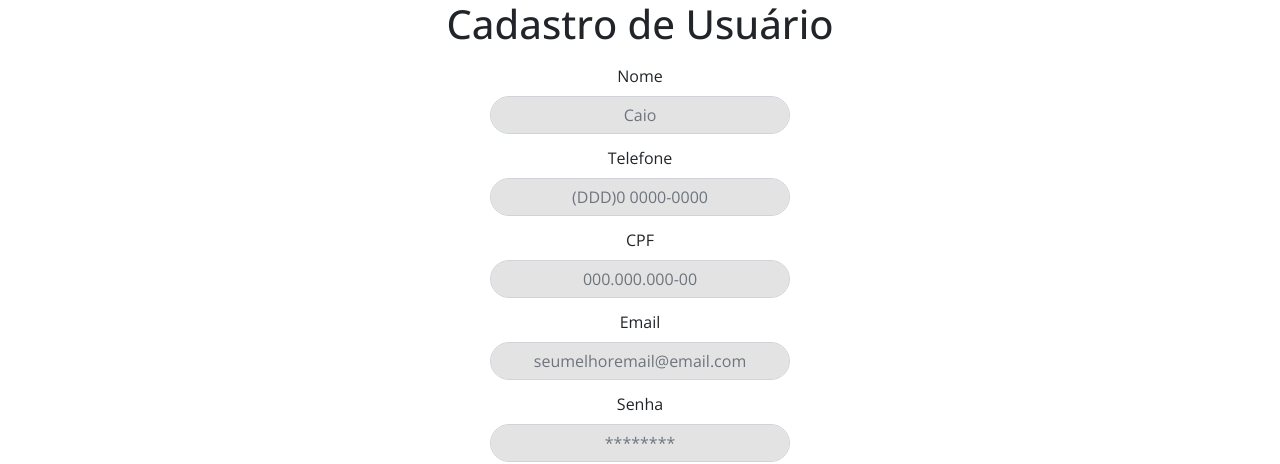
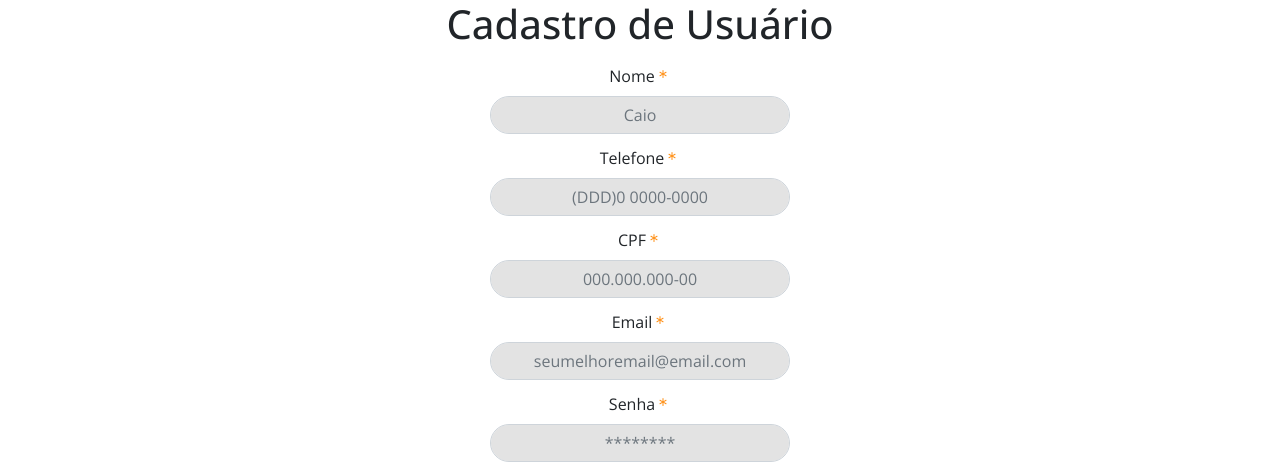
Before and after one commit to luisgomes01/iParking, a React (Vite) app: page /signup in a window 1280 px wide. Shown: the part 177-641 px from the top of the page. Built offline with nearby package versions, Linux system fonts and the light colour scheme.

Commit message:
Add validation and icons to required fields.

```diff
--- a/package.json
+++ b/package.json
@@ -8,6 +8,7 @@
     "preview": "vite preview"
   },
   "dependencies": {
+    "bootstrap-icons": "^1.8.2",
     "dayjs": "^1.11.2",
     "formik": "^2.2.9",
     "react": "^18.0.0",
--- a/src/components/IparkingTextField.jsx
+++ b/src/components/IparkingTextField.jsx
@@ -1,12 +1,15 @@
 import { ErrorMessage, useField } from 'formik'
 import React from 'react'
 
-export const IparkingTextField = ({ label, ...props }) => {
+import { RequiredIcon } from './RequiredIcon'
+
+export const IparkingTextField = ({ label, required, ...props }) => {
   const [field, meta] = useField(props)
   return (
     <>
       <label className="form-label mt-2" htmlFor={field.name}>
         {label}
+        {required && <RequiredIcon />}
       </label>
 
       <input
--- /dev/null
+++ b/src/components/RequiredIcon.jsx
@@ -0,0 +1,16 @@
+import React from 'react'
+
+export const RequiredIcon = () => {
+  return (
+    <svg
+      xmlns="http://www.w3.org/2000/svg"
+      width="16"
+      height="16"
+      fill="#ff9017"
+      className="bi bi-asterisk pb-2"
+      viewBox="0 0 16 16"
+    >
+      <path d="M8 0a1 1 0 0 1 1 1v5.268l4.562-2.634a1 1 0 1 1 1 1.732L10 8l4.562 2.634a1 1 0 1 1-1 1.732L9 9.732V15a1 1 0 1 1-2 0V9.732l-4.562 2.634a1 1 0 1 1-1-1.732L6 8 1.438 5.366a1 1 0 0 1 1-1.732L7 6.268V1a1 1 0 0 1 1-1z" />
+    </svg>
+  )
+}
--- a/src/pages/customer/signup/SignupAuto.jsx
+++ b/src/pages/customer/signup/SignupAuto.jsx
@@ -30,12 +30,14 @@ export default function SignupAuto() {
                 maxLength={7}
                 name="plate"
                 placeholder="ABC1234"
+                required
                 type="text"
               />
               <IparkingTextField
                 label="Tipo"
                 name="type"
                 placeholder="carro ou moto"
+                required
                 type="text"
               />
               <IparkingTextField
--- a/src/pages/customer/signup/SignupCard.jsx
+++ b/src/pages/customer/signup/SignupCard.jsx
@@ -38,12 +38,14 @@ export default function SignupCard() {
                   )
                 }}
                 placeholder="0000 0000 0000 0000"
+                required
                 type="text"
               />
               <IparkingTextField
                 label="Nome no cartão"
                 name="nameInCard"
                 placeholder="Caio Lucas"
+                required
                 type="text"
               />
               <IparkingTextField
@@ -54,6 +56,7 @@ export default function SignupCard() {
                   setFieldValue('validThru', maskDate(event.target.value))
                 }}
                 placeholder="MM/YY"
+                required
                 type="text"
               />
               <IparkingTextField
@@ -61,6 +64,7 @@ export default function SignupCard() {
                 maxLength={3}
                 name="CVV"
                 placeholder="***"
+                required
                 type="password"
               />
 
--- a/src/pages/customer/signup/SignupUser.jsx
+++ b/src/pages/customer/signup/SignupUser.jsx
@@ -31,6 +31,7 @@ export default function SignupUser() {
                 label={CONSTANTS.CUSTOMER_ROUTE.NAME_LABEL}
                 name="name"
                 placeholder={CONSTANTS.CUSTOMER_ROUTE.NAME}
+                required
                 type="text"
               />
               <IparkingTextField
@@ -41,6 +42,7 @@ export default function SignupUser() {
                   setFieldValue('phone', maskPhone(event.target.value))
                 }
                 placeholder={CONSTANTS.CUSTOMER_ROUTE.PHONE}
+                required
                 type="text"
               />
 
@@ -52,6 +54,7 @@ export default function SignupUser() {
                   setFieldValue('cpf', maskCPF(event.target.value))
                 }
                 placeholder={CONSTANTS.CUSTOMER_ROUTE.CPF}
+                required
                 type="text"
               />
 
@@ -59,12 +62,14 @@ export default function SignupUser() {
                 label={CONSTANTS.CUSTOMER_ROUTE.EMAIL_LABEL}
                 name="email"
                 placeholder={CONSTANTS.CUSTOMER_ROUTE.EMAIL}
+                required
                 type="text"
               />
               <IparkingTextField
                 label={CONSTANTS.CUSTOMER_ROUTE.PASSWORD_LABEL}
                 name="password"
                 placeholder={CONSTANTS.CUSTOMER_ROUTE.PASSWORD}
+                required
                 type="password"
               />
               <div className="customer-actions mt-2">
--- a/src/services/validation.js
+++ b/src/services/validation.js
@@ -1,5 +1,7 @@
+import dayjs from 'dayjs'
 import * as Yup from 'yup'
 
+console.log(dayjs(new Date()))
 export const loginValidation = Yup.object({
   email: Yup.string()
     .email('Email não é válido.')
@@ -32,5 +34,5 @@ export const signupCardValdiation = Yup.object({
   CVV: Yup.string().required('CVV é um campo obrigatório.'),
   cardNumber: Yup.string().required('Cartão é obrigatório.'),
   nameInCard: Yup.string().required('Nome no cartão é obrigatório.'),
-  validThru: Yup.string().required('Validade é um campo obrigatório.')
+  validThru: Yup.string().required('Vencimento é um campo obrigatório.')
 })
```
Also changed, not shown: 1 other file (tests, documents, lock files or other folders).
